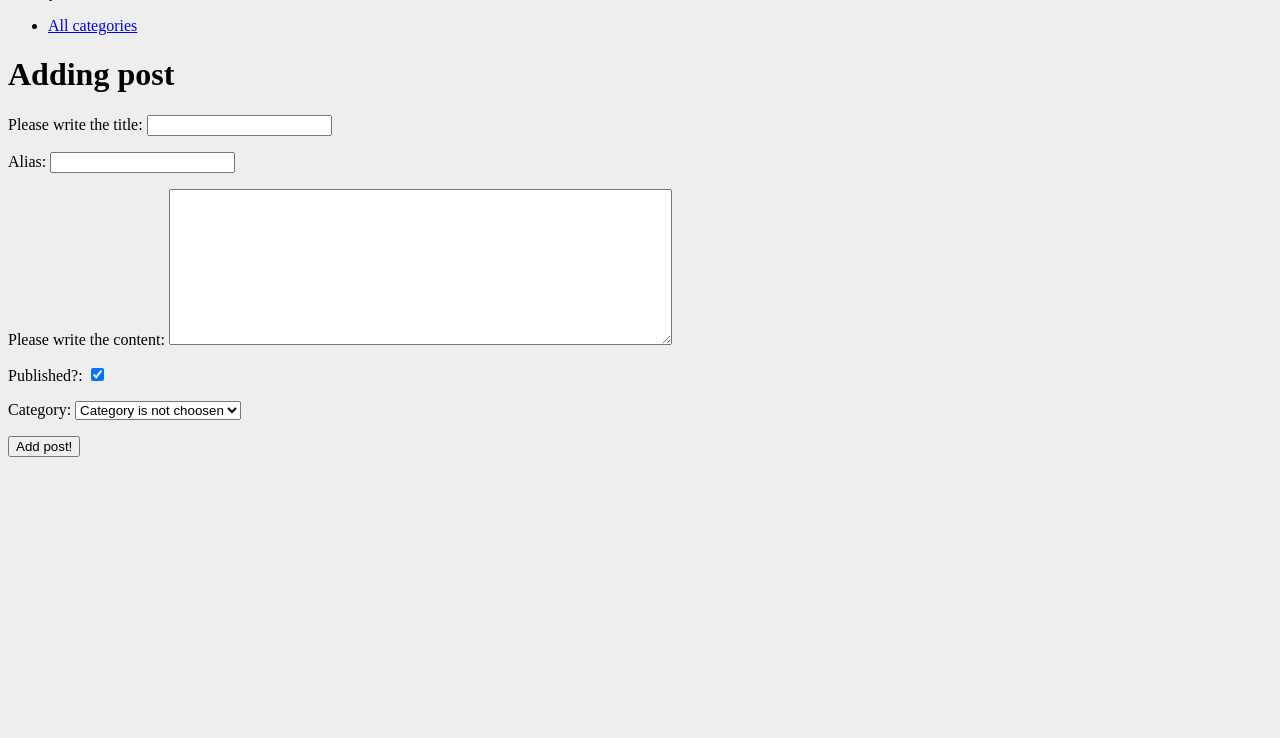
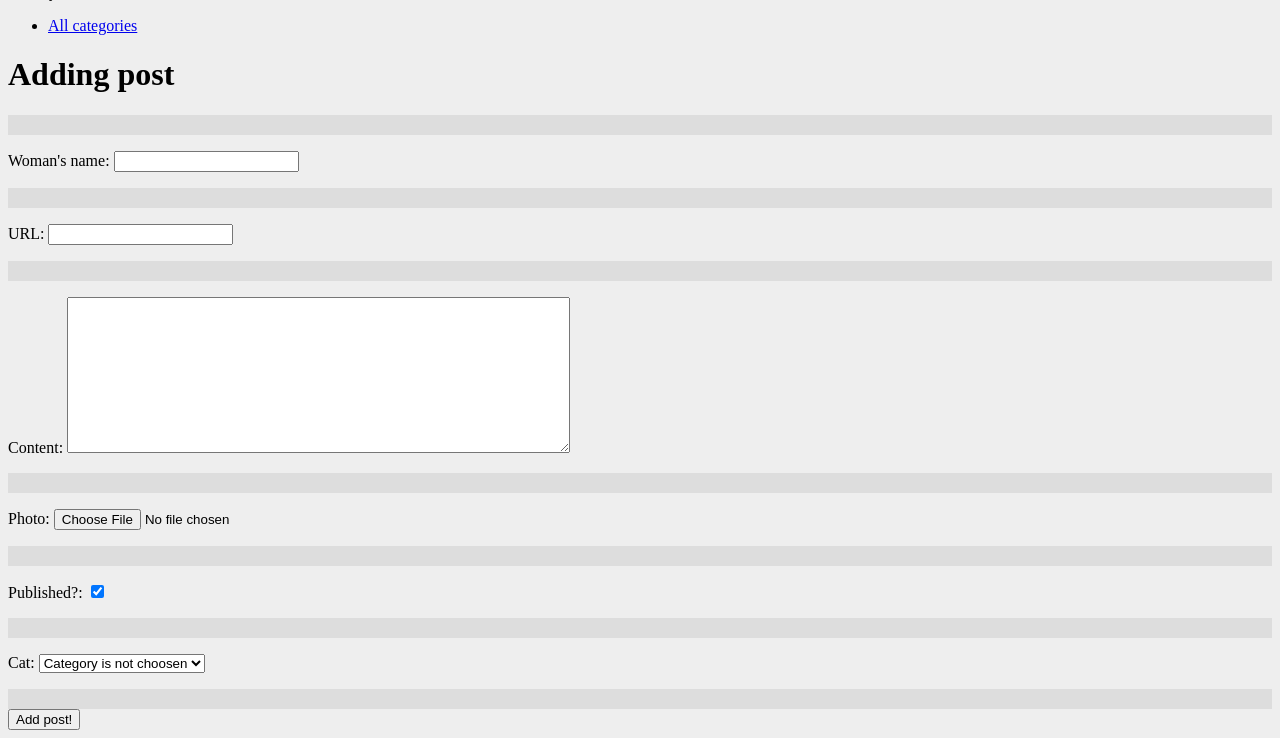
Before and after one commit to sigmarius/django-miscellaneous, a Django app: page /addpost/ in a window 1280 px wide. Shown: the part 157-895 px from the top of the page. Before the commit the page ends 614 px from the top, so only its background shows below. Run offline with Django 3.2, Linux system fonts and the light colour scheme; data that the repository does not hold is empty.

Commit message:
Uses forms, associated with data models, user validation

```diff
--- a/coolsite/women/forms.py
+++ b/coolsite/women/forms.py
@@ -1,10 +1,26 @@
 from django import forms
+from django.core.exceptions import ValidationError
+
 from .models import *
 
 
-class AddPostForm(forms.Form):
-    title = forms.CharField(max_length=255, label='Please write the title', widget=forms.TextInput(attrs={'class': 'form-input'}))
-    slug = forms.SlugField(max_length=255, label='Alias')
-    content = forms.CharField(widget=forms.Textarea(attrs={'cols': 60, 'rows': 10}), label='Please write the content')
-    is_published = forms.BooleanField(label='Published?', required=False, initial=True)
-    cat = forms.ModelChoiceField(queryset=Category.objects.all(), label='Category', empty_label='Category is not choosen')
+class AddPostForm(forms.ModelForm):
+    def __init__(self, *args, **kwargs):
+        super().__init__(*args, **kwargs)
+        self.fields['cat'].empty_label = 'Category is not choosen'
+
+
+    class Meta:
+        model = Women
+        fields = ['title', 'slug', 'content', 'photo', 'is_published', 'cat']
+        widgets = {
+            'title': forms.TextInput(attrs={'class': 'form-input'}),
+            'content': forms.Textarea(attrs={'cols': 60, 'rows': 10, 'class': 'form-input'}),
+        }
+
+    def clean_title(self):
+        title = self.cleaned_data['title']
+        if len(title) > 200:
+            raise ValidationError('Title is too long :( Max length can be 200 symbols')
+
+        return title
--- a/coolsite/women/static/women/css/style.css
+++ b/coolsite/women/static/women/css/style.css
@@ -7,3 +7,9 @@ img {
     width: 300px;
     height: auto;
 }
+
+.form-error {
+    color: red;
+    background-color: #ddd;
+    padding: 10px;
+}
--- a/coolsite/women/templates/women/addpost.html
+++ b/coolsite/women/templates/women/addpost.html
@@ -2,7 +2,7 @@
 
 {% block content %}
     <h1>{{ title }}</h1>
-    <form action="{% url 'add_post' %}" method="post">
+    <form action="{% url 'add_post' %}" method="post" enctype="multipart/form-data">
         {% csrf_token %}
         {#decoration for one field#}
         {# <p><label class="form-label" for="{{ form.title.id_for_label }}">{{ form.title.label }}: </label>{{ form.title }}</p>#}
--- a/coolsite/women/views.py
+++ b/coolsite/women/views.py
@@ -30,14 +30,11 @@ def about(request):
 
 def addpost(request):
     if request.method == 'POST':
-        form = AddPostForm(request.POST)
+        form = AddPostForm(request.POST, request.FILES)
         if form.is_valid():
             # print(form.cleaned_data)
-            try:
-                Women.objects.create(**form.cleaned_data)
-                return redirect('home')
-            except:
-                form.add_error(None, 'Where was a mistake during adding post in the Dstabase')
+            form.save()
+            return redirect('home')
     else:
         form = AddPostForm()
     return render(request, 'women/addpost.html', {'form': form, 'menu': menu, 'title': "Adding post"})
```
Also changed, not shown: README.md, coolsite/media/photos/2021/07/30/i_SUWaAy6.webp (added), 1 other file.
